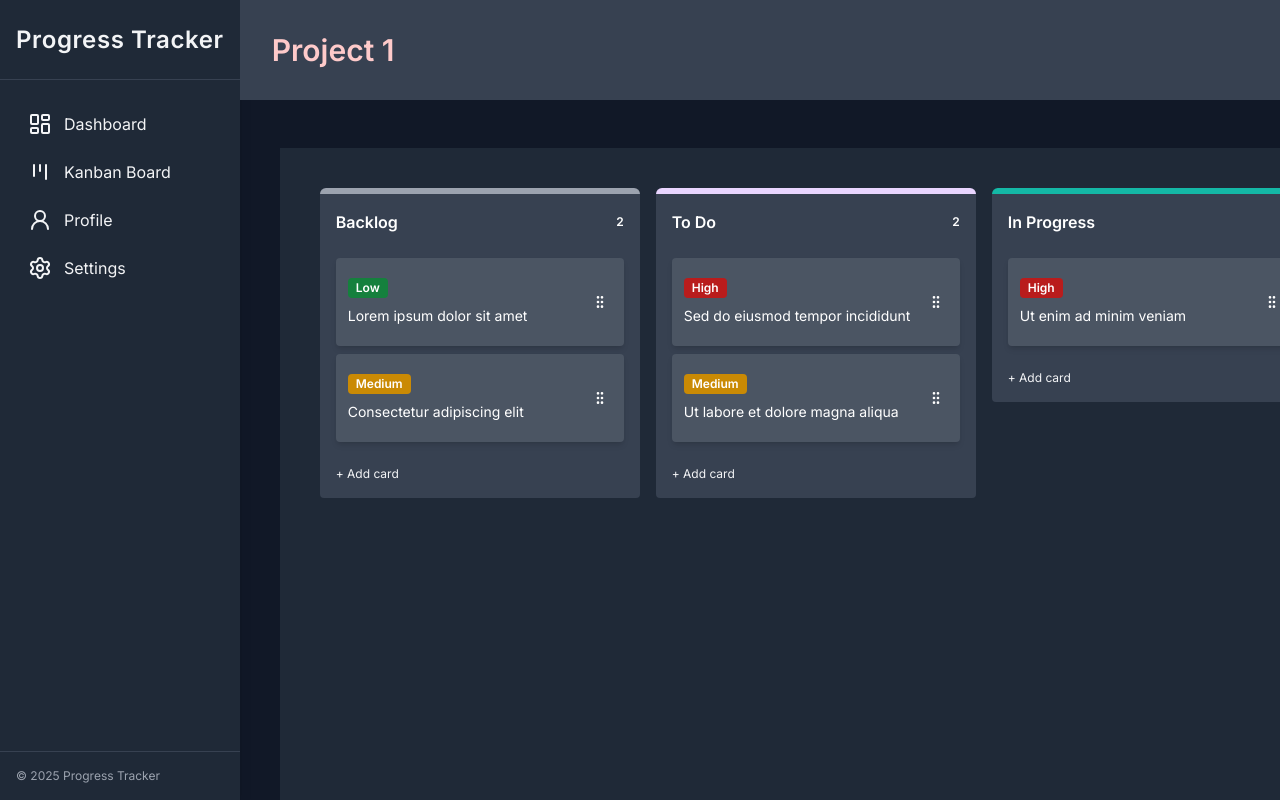
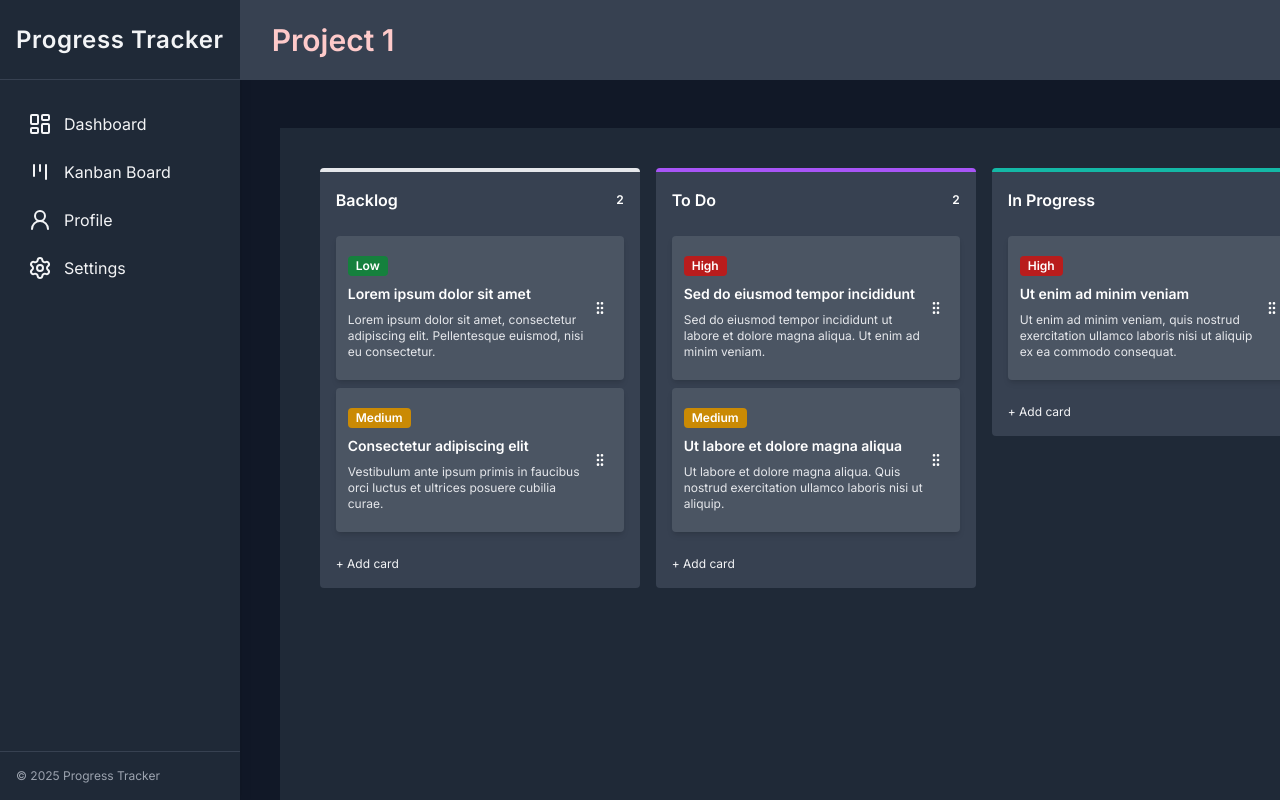
Before and after one commit to definitelynotjin/progress-tracker, a Next.js app: page / in a window 1280 px wide. Built offline with nearby package versions, Linux system fonts and the light colour scheme.

Commit message:
refactor: update column header colors and improve task content display in TaskCard; adjust Page layout height

```diff
--- a/src/app/components/kanban/Column.tsx
+++ b/src/app/components/kanban/Column.tsx
@@ -40,10 +40,10 @@ export default function Column({ column, items, onAddCard, onTaskClick }: Column
     return (
         <div className="flex-1 min-w-80 relative rounded-t-lg" style={{ height: `${columnHeight}px` }}>
             {/* Colored bar at the very top of the column, static position */}
-            {column.trim().toLowerCase() === "backlog" && <div className="h-1.5 rounded-t-lg bg-gray-400" />}
-            {column.trim().toLowerCase() === "to do" && <div className="h-1.5 rounded-t-lg bg-purple-200" />}
-            {column.trim().toLowerCase() === "in progress" && <div className="h-1.5 rounded-t-lg bg-teal-500" />}
-            {column.trim().toLowerCase() === "done" && <div className="h-1.5 rounded-t-lg bg-lime-400" />}
+            {column.trim().toLowerCase() === "backlog" && <div className="h-1 rounded-t-lg bg-gray-200" />}
+            {column.trim().toLowerCase() === "to do" && <div className="h-1 rounded-t-lg bg-purple-500" />}
+            {column.trim().toLowerCase() === "in progress" && <div className="h-1 rounded-t-lg bg-teal-500" />}
+            {column.trim().toLowerCase() === "done" && <div className="h-1 rounded-t-lg bg-lime-500" />}
             {/* Main column content below the colored bar */}
             <div className="bg-gray-700 rounded-b p-4 flex flex-col gap-y-2 flex-1">
                 <div className="flex items-center justify-between mb-4">
--- a/src/app/components/kanban/KanbanBoard.tsx
+++ b/src/app/components/kanban/KanbanBoard.tsx
@@ -25,18 +25,18 @@ import type { ColumnType } from "./types";
 const initialTasks: Record<ColumnType, Task[]> = {
 
     "Backlog": [
-        { id: "task-a", title: "Lorem ipsum dolor sit amet", content: "", updatedAt: new Date().toISOString(), column: "Backlog", priority: "Low" },
-        { id: "task-b", title: "Consectetur adipiscing elit", content: "", updatedAt: new Date().toISOString(), column: "Backlog", priority: "Medium" },
+        { id: "task-a", title: "Lorem ipsum dolor sit amet", content: "<p>Lorem ipsum dolor sit amet, consectetur adipiscing elit. Pellentesque euismod, nisi eu consectetur.</p>", updatedAt: new Date().toISOString(), column: "Backlog", priority: "Low" },
+        { id: "task-b", title: "Consectetur adipiscing elit", content: "<p>Vestibulum ante ipsum primis in faucibus orci luctus et ultrices posuere cubilia curae.</p>", updatedAt: new Date().toISOString(), column: "Backlog", priority: "Medium" },
     ],
     "To Do": [
-        { id: "task-c", title: "Sed do eiusmod tempor incididunt", content: "", updatedAt: new Date().toISOString(), column: "To Do", priority: "High" },
-        { id: "task-d", title: "Ut labore et dolore magna aliqua", content: "", updatedAt: new Date().toISOString(), column: "To Do", priority: "Medium" },
+        { id: "task-c", title: "Sed do eiusmod tempor incididunt", content: "<p>Sed do eiusmod tempor incididunt ut labore et dolore magna aliqua. Ut enim ad minim veniam.</p>", updatedAt: new Date().toISOString(), column: "To Do", priority: "High" },
+        { id: "task-d", title: "Ut labore et dolore magna aliqua", content: "<p>Ut labore et dolore magna aliqua. Quis nostrud exercitation ullamco laboris nisi ut aliquip.</p>", updatedAt: new Date().toISOString(), column: "To Do", priority: "Medium" },
     ],
     "In Progress": [
-        { id: "task-e", title: "Ut enim ad minim veniam", content: "", updatedAt: new Date().toISOString(), column: "In Progress", priority: "High" },
+        { id: "task-e", title: "Ut enim ad minim veniam", content: "<p>Ut enim ad minim veniam, quis nostrud exercitation ullamco laboris nisi ut aliquip ex ea commodo consequat.</p>", updatedAt: new Date().toISOString(), column: "In Progress", priority: "High" },
     ],
     Done: [
-        { id: "task-f", title: "Quis nostrud exercitation ullamco", content: "", updatedAt: new Date().toISOString(), column: "Done", priority: "Low" },
+        { id: "task-f", title: "Quis nostrud exercitation ullamco", content: "<p>Quis nostrud exercitation ullamco laboris nisi ut aliquip ex ea commodo consequat.</p>", updatedAt: new Date().toISOString(), column: "Done", priority: "Low" },
     ],
 };
 
--- a/src/app/components/kanban/TaskCard.tsx
+++ b/src/app/components/kanban/TaskCard.tsx
@@ -40,7 +40,13 @@ export default function TaskCard({ task, onClick }: TaskCardProps) {
                         {task.priority}
                     </span>
                 )}
-                <span className="text-sm">{task.title}</span>
+                <span className="text-sm font-semibold">{task.title}</span>
+                {task.content && (
+                    <span
+                        className="text-xs text-left text-gray-200 mt-1"
+                        dangerouslySetInnerHTML={{ __html: task.content }}
+                    />
+                )}
             </div>
             <div
                 {...attributes}
--- a/src/app/components/kanban/TaskEditor.tsx
+++ b/src/app/components/kanban/TaskEditor.tsx
@@ -24,5 +24,5 @@ export default function TaskEditor({ content, onChange }: TaskEditorProps) {
 
     if (!mounted) return null;
 
-    return <EditorContent editor={editor} />;
+    return <EditorContent editor={editor} className="text-gray-200" />;
 }
--- a/src/app/page.tsx
+++ b/src/app/page.tsx
@@ -8,7 +8,7 @@ export default function Page() {
       <div className="flex h-full">
         <Sidebar />
         <div className="flex-1 flex flex-col">
-          <div className="h-48 flex p-8 items-center justify-left bg-gray-700 mb-6 py-8">
+          <div className="h-20 flex p-8 items-center justify-left bg-gray-700 mb-6 py-8">
             <h1 className="text-3xl font-bold text-red-200 text-center">
               Project 1
             </h1>
```
